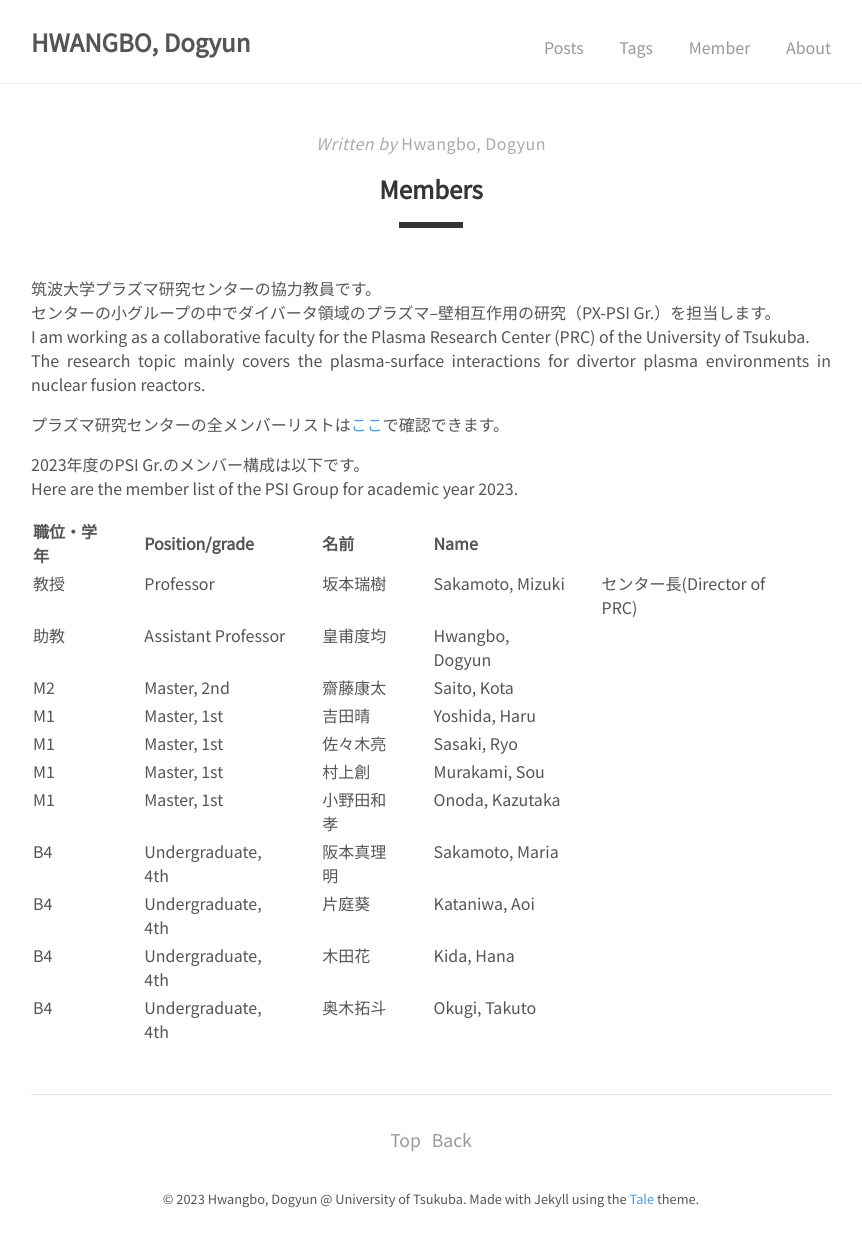
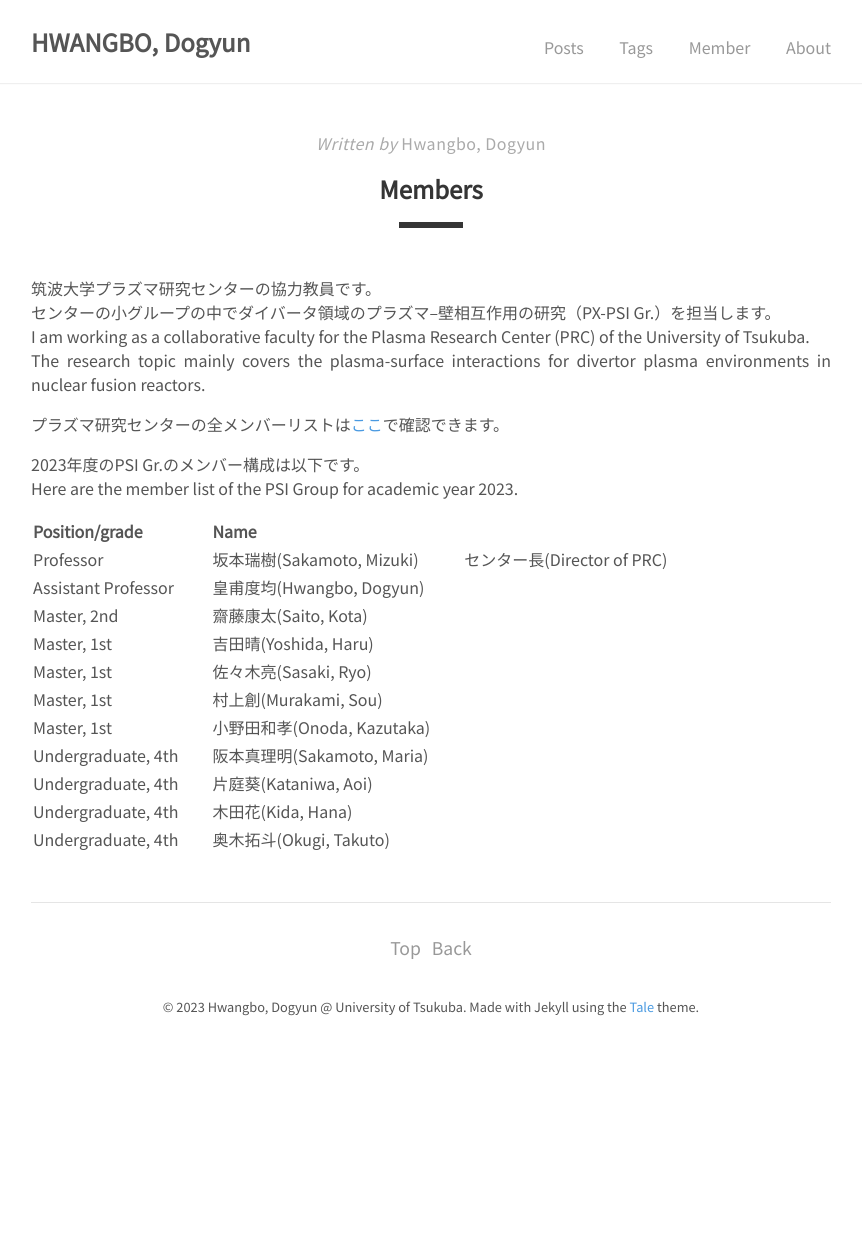
Before and after one commit to dombegi/dombegi.github.io.old, a Jekyll site: the page built from _pages/member.md, in a window 1280 px wide. Shown: the whole page, without its empty margins (209-1071 px from the left). Built offline with Jekyll 4.4.1, drawn with Linux system fonts in a browser that asks for light colours; after the commit the page ends 1049 px from its top, so only the background shows below that.

Commit message:
Update member.md

```diff
--- a/_pages/member.md
+++ b/_pages/member.md
@@ -14,17 +14,17 @@ The research topic mainly covers the plasma-surface interactions for divertor pl
 2023年度のPSI Gr.のメンバー構成は以下です。
 Here are the member list of the PSI Group for academic year 2023.
 
-|職位・学年|Position/grade|名前|Name||
-|:---|:---|:---|:---|:---|
-|教授|Professor|坂本瑞樹|Sakamoto, Mizuki|センター長(Director of PRC)|
-|助教|Assistant Professor|皇甫度均|Hwangbo, Dogyun|
-|M2|Master, 2nd|齋藤康太|Saito, Kota|
-|M1|Master, 1st|吉田晴|Yoshida, Haru|
-|M1|Master, 1st|佐々木亮|Sasaki, Ryo|
-|M1|Master, 1st|村上創|Murakami, Sou|
-|M1|Master, 1st|小野田和孝|Onoda, Kazutaka|
-|B4|Undergraduate, 4th|阪本真理明|Sakamoto, Maria|
-|B4|Undergraduate, 4th|片庭葵|Kataniwa, Aoi|
-|B4|Undergraduate, 4th|木田花|Kida, Hana|
-|B4|Undergraduate, 4th|奥木拓斗|Okugi, Takuto|
+|Position/grade|Name||
+|:---|:---|:---|
+|Professor|坂本瑞樹(Sakamoto, Mizuki)|センター長(Director of PRC)|
+|Assistant Professor|皇甫度均(Hwangbo, Dogyun)||
+|Master, 2nd|齋藤康太(Saito, Kota)||
+|Master, 1st|吉田晴(Yoshida, Haru)||
+|Master, 1st|佐々木亮(Sasaki, Ryo)||
+|Master, 1st|村上創(Murakami, Sou)||
+|Master, 1st|小野田和孝(Onoda, Kazutaka)||
+|Undergraduate, 4th|阪本真理明(Sakamoto, Maria)||
+|Undergraduate, 4th|片庭葵(Kataniwa, Aoi)||
+|Undergraduate, 4th|木田花(Kida, Hana)||
+|Undergraduate, 4th|奥木拓斗(Okugi, Takuto)||
 {:.custom-table}
```
